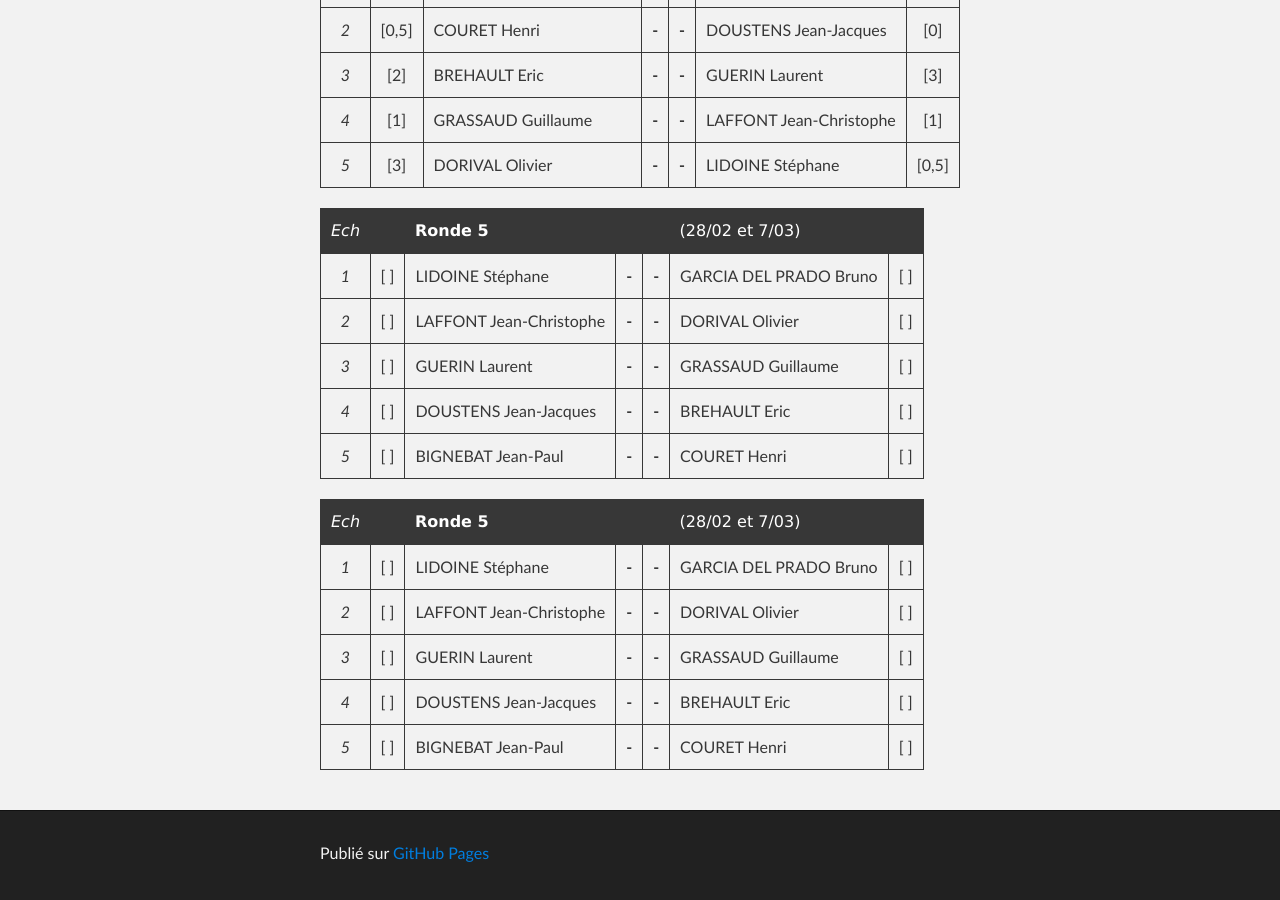
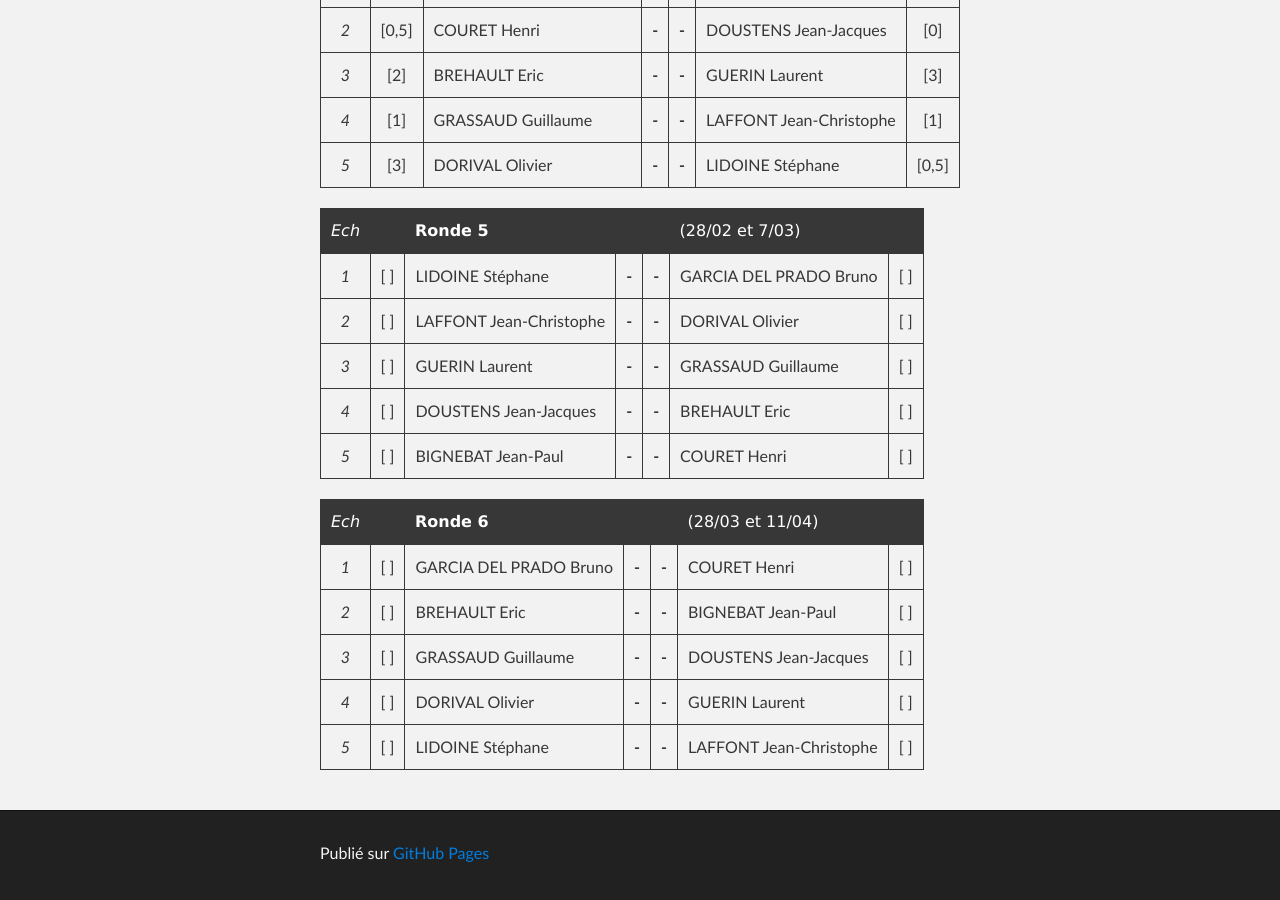
Before and after one commit to echiquier-villeneuve-tolosane/echiquier-villeneuve-tolosane.github.io, a Jekyll site: the page built from club.md, in a window 1280 px wide and 900 px high, scrolled down 1828 px. Built offline with Jekyll 4.4.1, drawn with Linux system fonts in a browser that asks for light colours; nearby versions of some CDN libraries.

Commit message:
Updated club.md

```diff
--- a/club.md
+++ b/club.md
@@ -65,10 +65,10 @@
 |*4*| [ ] | DOUSTENS Jean-Jacques   |**-**|**-**| BREHAULT Eric          | [ ] |
 |*5*| [ ] | BIGNEBAT Jean-Paul      |**-**|**-**| COURET Henri           | [ ] |
 
-|*Ech*|   | **Ronde 5**             |     |     |  (28/02 et 7/03)       |     |
-|:-:|:---:| ----------------------- |:---:|:---:| ---------------------- |:---:|
-|*1*| [ ] | LIDOINE Stéphane        |**-**|**-**| GARCIA DEL PRADO Bruno | [ ] |
-|*2*| [ ] | LAFFONT Jean-Christophe |**-**|**-**| DORIVAL Olivier        | [ ] |
-|*3*| [ ] | GUERIN Laurent          |**-**|**-**| GRASSAUD Guillaume     | [ ] |
-|*4*| [ ] | DOUSTENS Jean-Jacques   |**-**|**-**| BREHAULT Eric          | [ ] |
-|*5*| [ ] | BIGNEBAT Jean-Paul      |**-**|**-**| COURET Henri           | [ ] |
+|*Ech*|   | **Ronde 6**          |     |     |  (28/03 et 11/04)         |     |
+|:-:|:---:| -------------------- |:---:|:---:| ------------------------- |:---:|
+|*1*| [ ] | GARCIA DEL PRADO Bruno    |**-**|**-**| COURET Henri         | [ ] |
+|*2*| [ ] | BREHAULT Eric        |**-**|**-**| BIGNEBAT Jean-Paul        | [ ] |
+|*3*| [ ] | GRASSAUD Guillaume   |**-**|**-**| DOUSTENS Jean-Jacques     | [ ] |
+|*4*| [ ] | DORIVAL Olivier      |**-**|**-**| GUERIN Laurent            | [ ] |
+|*5*| [ ] | LIDOINE Stéphane     |**-**|**-**| LAFFONT Jean-Christophe   | [ ] |
```
